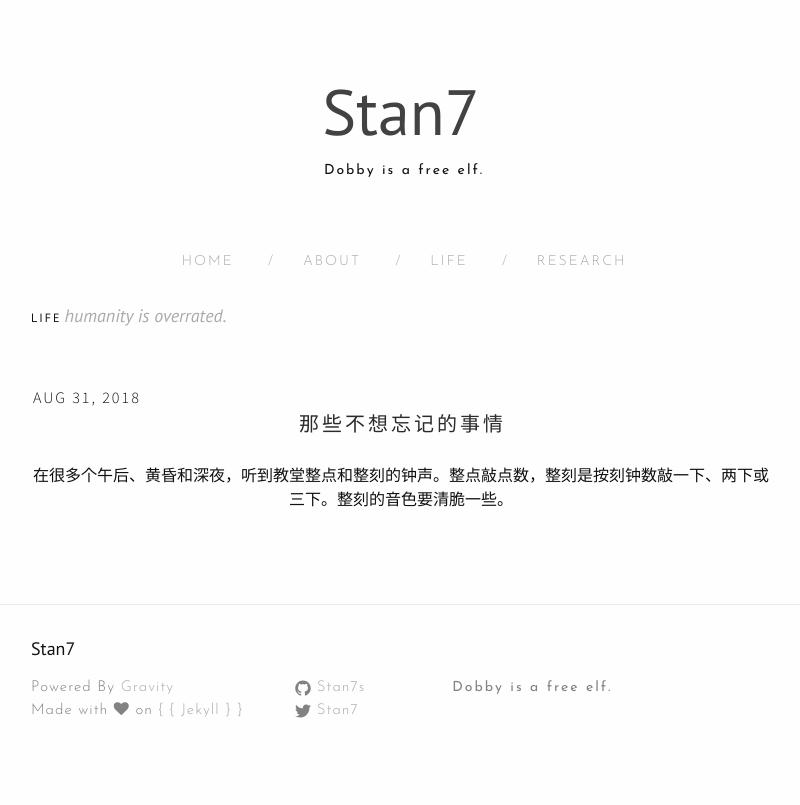
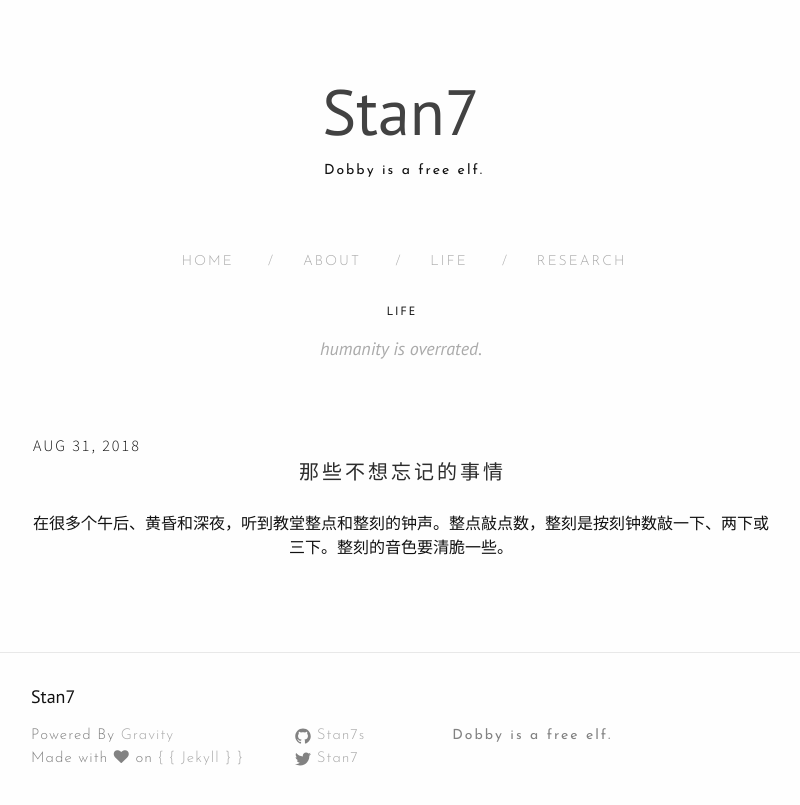
Before and after one commit to Stan7s/stan7s.github.io, a Jekyll site: the page built from life.md, in a window 1280 px wide. Shown: the top 805 px of the page, without its empty margins (239-1039 px from the left). Built offline with Jekyll 4.4.1, drawn with Linux system fonts in a browser that asks for light colours; nearby versions of some CDN libraries.

Commit message:
Update page.html

```diff
--- a/_layouts/page.html
+++ b/_layouts/page.html
@@ -9,7 +9,8 @@ layout: default
 
   {%if page.tagline%}
   <div class="tagline">
-  <span class="page-title">{{page.title}}</span> <span class="page-tagline"><em>{{page.tagline}}</em></span>
+  <p class="page-title">{{page.title}}</p>
+  <p class="page-tagline"><em>{{page.tagline}}</em></p>
   </div>
   {% endif %}
 
```
